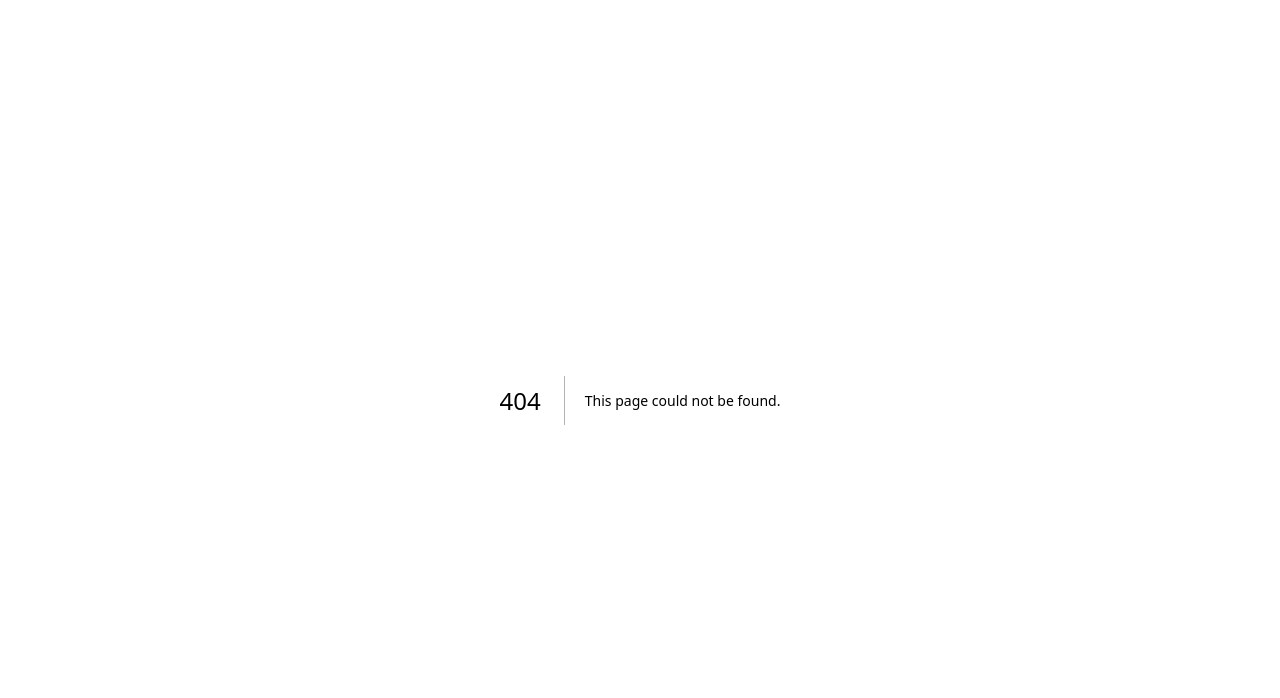
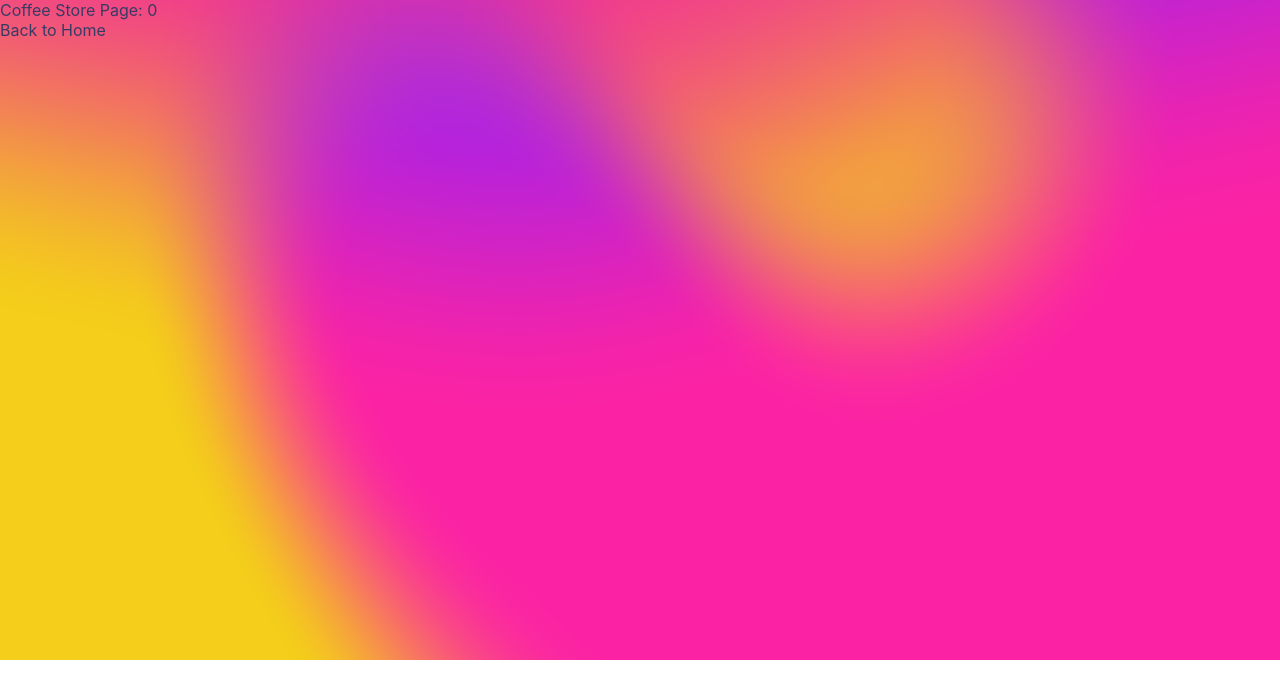
Before and after one commit to webkidt/coffee-connoisseur, a Next.js app: page /coffee-store/0 in a window 1280 px wide. Before the commit this address had no page. Shown: the top 698 px of the page. Built offline with nearby package versions, Linux system fonts and the light colour scheme; a web font is replaced by a local one.

Commit message:
Routing with Next.js

```diff
--- /dev/null
+++ b/pages/coffee-store/[id].js
@@ -0,0 +1,16 @@
+import { useRouter } from 'next/router'
+import Link from 'next/link'
+
+const CoffeeStore = () => {
+  const router = useRouter()
+  console.log('router: ', router)
+  return (
+    <div>
+      Coffee Store Page: {router.query.id}
+      <br/>
+      <Link href="/">Back to Home</Link>
+    </div>
+  )
+}
+
+export default CoffeeStore
--- /dev/null
+++ b/pages/courses/nextjs.js
@@ -0,0 +1,5 @@
+const Nextjs = () => {
+  return <div>Welcome to Next.js with Ankita</div>
+}
+
+export default Nextjs
```
Also changed, not shown: pages/[page].js (added, +18 -0 lines).
